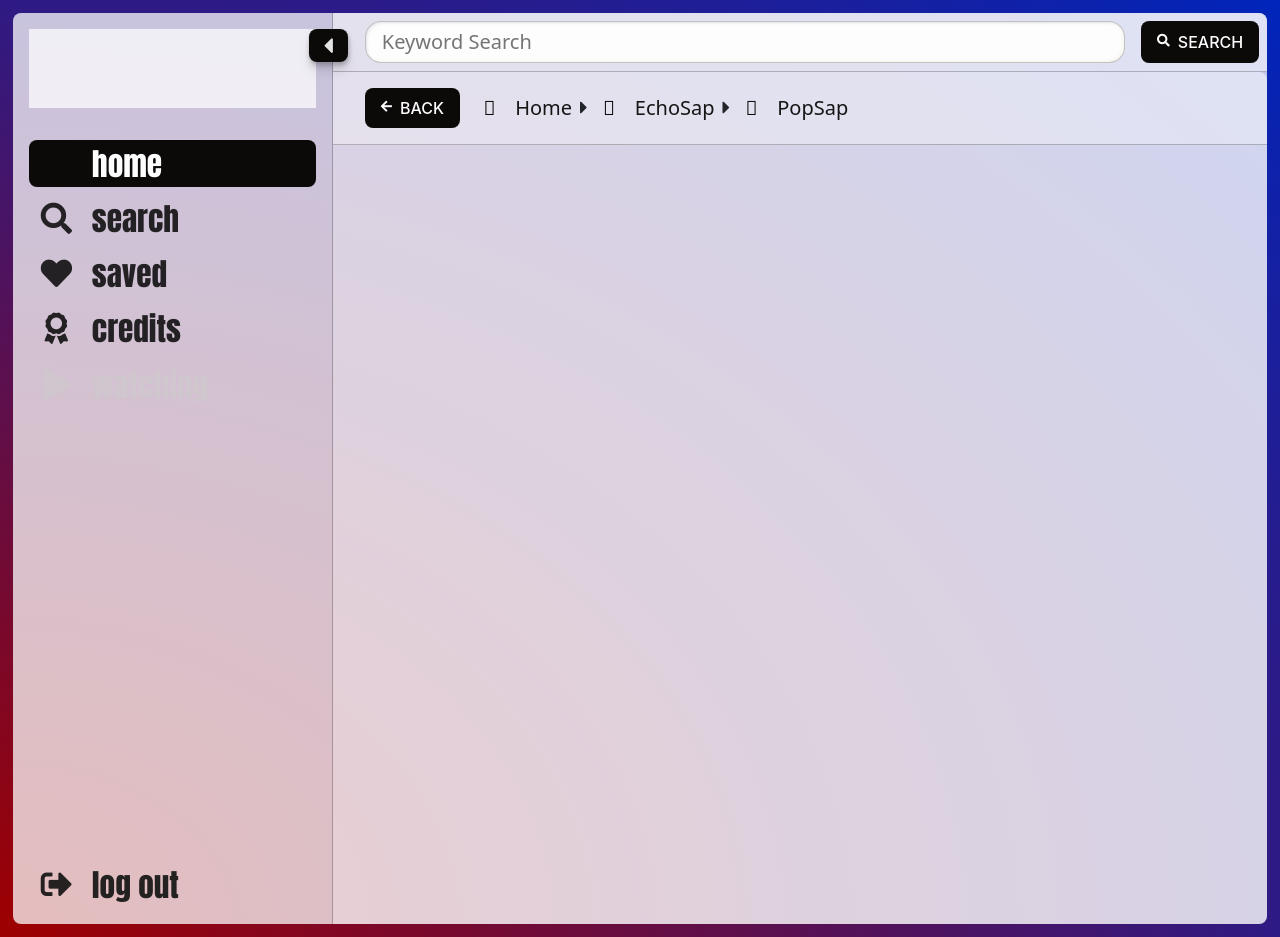
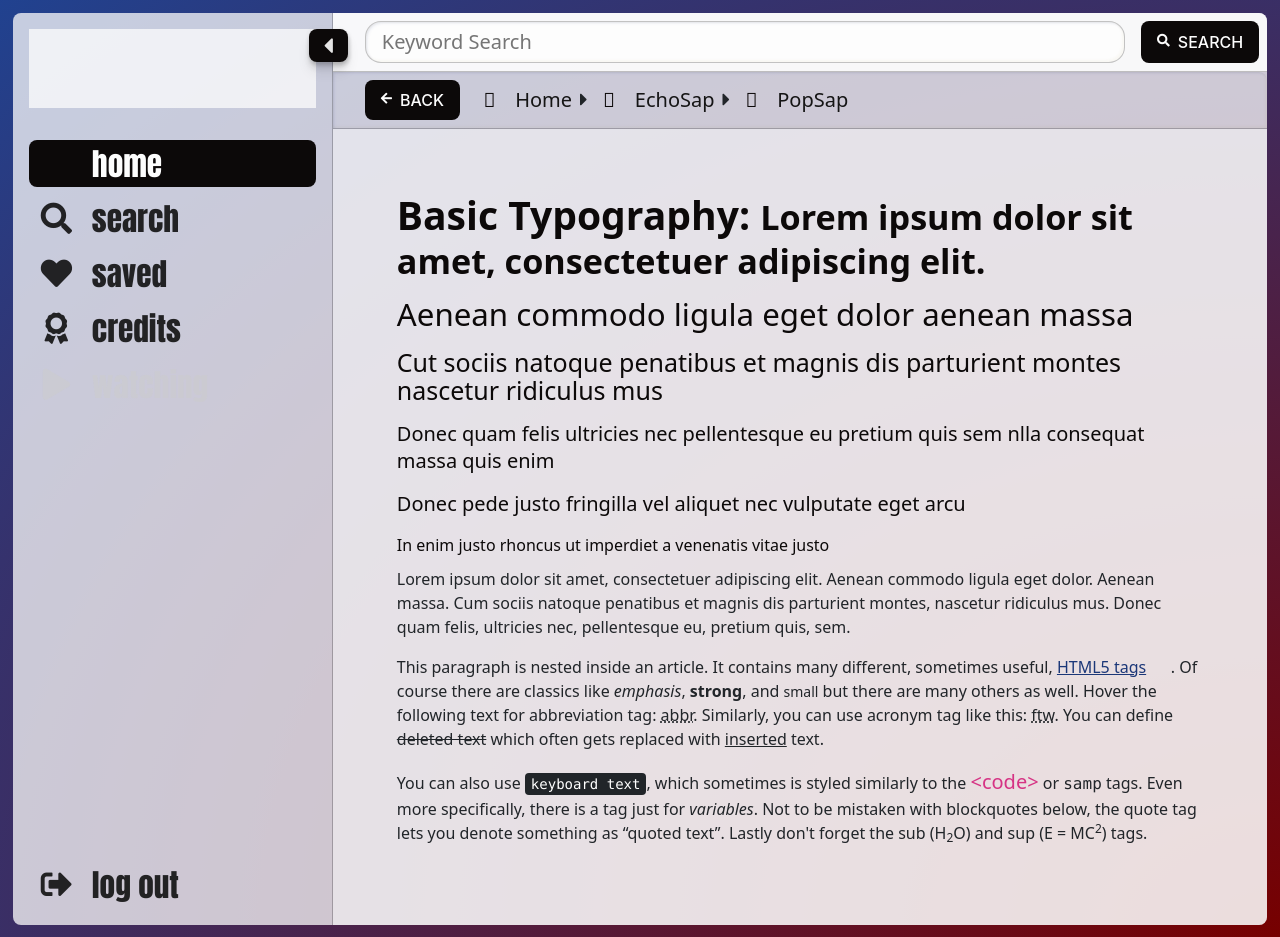
Before and after one commit to MattWatier/Prototype, a Jekyll site: the page built from _netflix_prototype/home.html, in a window 1280 px wide and 937 px high. Built offline with Jekyll 4.4.1, drawn with Linux system fonts in a browser that asks for light colours; some web fonts are replaced.

Commit message:
Page Updates.

```diff
--- /dev/null
+++ b/_includes/netflix/app-header-w-search.html
@@ -0,0 +1,9 @@
+<header class="grid-area_headerArea bg_white-8 br-tr_radius p-l_5:md p_2 p_3:md p-y_4 br_black-3 br_solid br-b_1 flex flex_row gap_4">
+	<div class="input-holder flex flex_row self_end relative w_100 ">
+		<input id="input_uniqueTextAndButton" name="input_uniqueTextAndButton" type="text" placeholder="Keyword Search" class="shadow_emboss-light br_1 flex_auto p-y_2 br_solid flex_auto p-l_4 lh_3 br_round bg_white c_black bg_white br_black-3 font_1">
+	</div>
+	<button class="b_0 bg_primary br_radius c_white ease_out f:outline_none flex flex_row font_0 font_copy font_medium font_ui gap_3 h:br_primary-n3 h:undecorated inline-block items_center justify_center nowrap p-x_4 r_0 t_0 text_center transition_1 undecorated uppercase w_auto">
+		<i class="fa-search fas font-size_down-1"></i>
+		<span class="inline-block:md display_none">Search</span>
+	</button>
+</header>
--- a/_includes/netflix/breadcrumb.html
+++ b/_includes/netflix/breadcrumb.html
@@ -1,4 +1,4 @@
-<div class="grid-area_breadcrumbArea bg_white-5 br-tr_radius p-l_5 p-y_4 font_1 br-b_1 br_solid br_black-3 flex_row flex gap-x_4 justify_start items_center">
+<div class="grid-area_breadcrumbArea bg_white-1 br-tr_radius p-l_5 p-y_3 font_1 br-b_1 br_solid br_black-3 flex_row flex gap-x_4 justify_start items_center shadow_emboss-light">
 	<button class="b_0 bg_primary br_radius c_white ease_out f:outline_none flex flex_row font_0 font_copy font_medium font_ui gap_3 h:br_primary-n3 h:undecorated inline-block items_center justify_center nowrap p-x_4 r_0 t_0 text_center transition_1 undecorated uppercase w_auto p-y_3">
 		<i class="fa-arrow-left fas font-size_down-1"></i>
 		<span class="inline-block:md display_none">back</span>
--- a/_netflix_prototype/home.html
+++ b/_netflix_prototype/home.html
@@ -5,17 +5,26 @@ uri: "root/index (authenticated & access)"
 homeActive: true
 ---
 <!-- {% include /netflix/home-header-branding.html %} -->
-<header class="grid-area_headerArea bg_white-5 br-tr_radius p-l_5:md p_2 p_3:md p-y_4 br_black-3 br_solid br-b_1 flex flex_row gap_4">
-	<div class="input-holder flex flex_row self_end relative w_100 ">
-		<input id="input_uniqueTextAndButton" name="input_uniqueTextAndButton" type="text" placeholder="Keyword Search" class="shadow_emboss-light br_1 flex_auto p-y_2 br_solid flex_auto p-l_4 lh_3 br_round bg_white c_black bg_white br_black-3 font_1">
-	</div>
-	<button class="b_0 bg_primary br_radius c_white ease_out f:outline_none flex flex_row font_0 font_copy font_medium font_ui gap_3 h:br_primary-n3 h:undecorated inline-block items_center justify_center nowrap p-x_4 r_0 t_0 text_center transition_1 undecorated uppercase w_auto">
-		<i class="fa-search fas font-size_down-1"></i>
-		<span class="inline-block:md display_none">Search</span>
-	</button>
-</header>
+{% include /netflix/app-header-w-search.html %}
 {% include /netflix/breadcrumb.html %}
-<section class="grid-area_mainArea grid:md flex flex_column bg_white-3 br-br_radius">
-	<!-- <div class="grid:md flex flex_column grid-col_5 gap_4 col-start col-end">
-		<div class="w_auto h_100p c_success-n4 font_xbold font_3 br_dotted br_success bg_success-5 br_1 grid items_center justify_center lh_0 overflow_ellipsis">Grid Area: Insert</div>					<div class="w_auto h_100p c_success-n4 font_xbold font_3 br_dotted br_success bg_success-5 br_1 grid items_center justify_center lh_0 overflow_ellipsis">Grid Area: Insert</div>					<div class="w_auto h_100p c_success-n4 font_xbold font_3 br_dotted br_success bg_success-5 br_1 grid items_center justify_center lh_0 overflow_ellipsis">Grid Area: Insert</div>					<div class="w_auto h_100p c_success-n4 font_xbold font_3 br_dotted br_success bg_success-5 br_1 grid items_center justify_center lh_0 overflow_ellipsis">Grid Area: Insert</div>					<div class="w_auto h_100p c_success-n4 font_xbold font_3 br_dotted br_success bg_success-5 br_1 grid items_center justify_center lh_0 overflow_ellipsis">Grid Area: Insert</div>				</div> -->
+<section class="grid-area_mainArea grid:md flex flex_column bg_white-5 br-br_radius">
+	<section class="max-w_65 reading-typography p_6">
+		<h1 class="font_xbold">Basic Typography: <small>Lorem ipsum dolor sit amet, consectetuer adipiscing
+		elit.</small></h1>
+		<h2>Aenean commodo ligula eget dolor aenean massa</h2>
+		<h3>Cut sociis natoque penatibus et magnis dis
+		parturient montes nascetur ridiculus mus</h3>
+		<h4>Donec quam felis ultricies nec pellentesque eu
+		pretium quis sem nlla consequat massa quis enim</h4>
+		<h5>Donec pede justo fringilla vel aliquet nec vulputate
+		eget arcu</h5>
+		<h6>In enim justo rhoncus ut imperdiet a venenatis vitae
+		justo</h6>
+		<p>Lorem ipsum dolor sit amet, consectetuer adipiscing
+		elit. Aenean commodo ligula eget dolor. Aenean massa.
+		Cum sociis natoque penatibus et magnis dis parturient
+		montes, nascetur ridiculus mus. Donec quam felis,
+		ultricies nec, pellentesque eu, pretium quis, sem.</p>
+		<article><p>This paragraph is nested inside an article. It contains many different, sometimes useful, <a href="https://www.w3schools.com/tags/">HTML5 tags</a>. Of course there are classics like <em>emphasis</em>, <strong>strong</strong>, and <small>small</small> but there are many others as well. Hover the following text for abbreviation tag: <abbr title="abbreviation">abbr</abbr>. Similarly, you can use acronym tag like this: <acronym title="For The Win">ftw</acronym>. You can define <del>deleted text</del> which often gets replaced with <ins>inserted</ins> text.</p><p>You can also use <kbd>keyboard text</kbd>, which sometimes is styled similarly to the <code>&lt;code&gt;</code> or <samp>samp</samp> tags. Even more specifically, there is a tag just for <var>variables</var>. Not to be mistaken with blockquotes below, the quote tag lets you denote something as <q>quoted text</q>. Lastly don't forget the sub (H<sub>2</sub>O) and sup (E = MC<sup>2</sup>) tags.</p></article>
+		</section>
 </section>
--- a/css/library.scss
+++ b/css/library.scss
@@ -5,7 +5,7 @@
 // the gradient
 body{
 	background: rgb(158,0,0);
-	background: radial-gradient(at bottom left, rgba(158,0,0,1) 0%, rgba(0,37,187,1) 100%);
+	background: radial-gradient(at bottom right, hsl(var(--accent-h), var(--accent-s),calc(var(--accent-l )*.75)), hsl(var(--secondary-h), var(--secondary-s),calc(var(--secondary-l )*.75)) 100%);
 	padding: clamp(8px, 1vw, 16px);
 }
 
```
